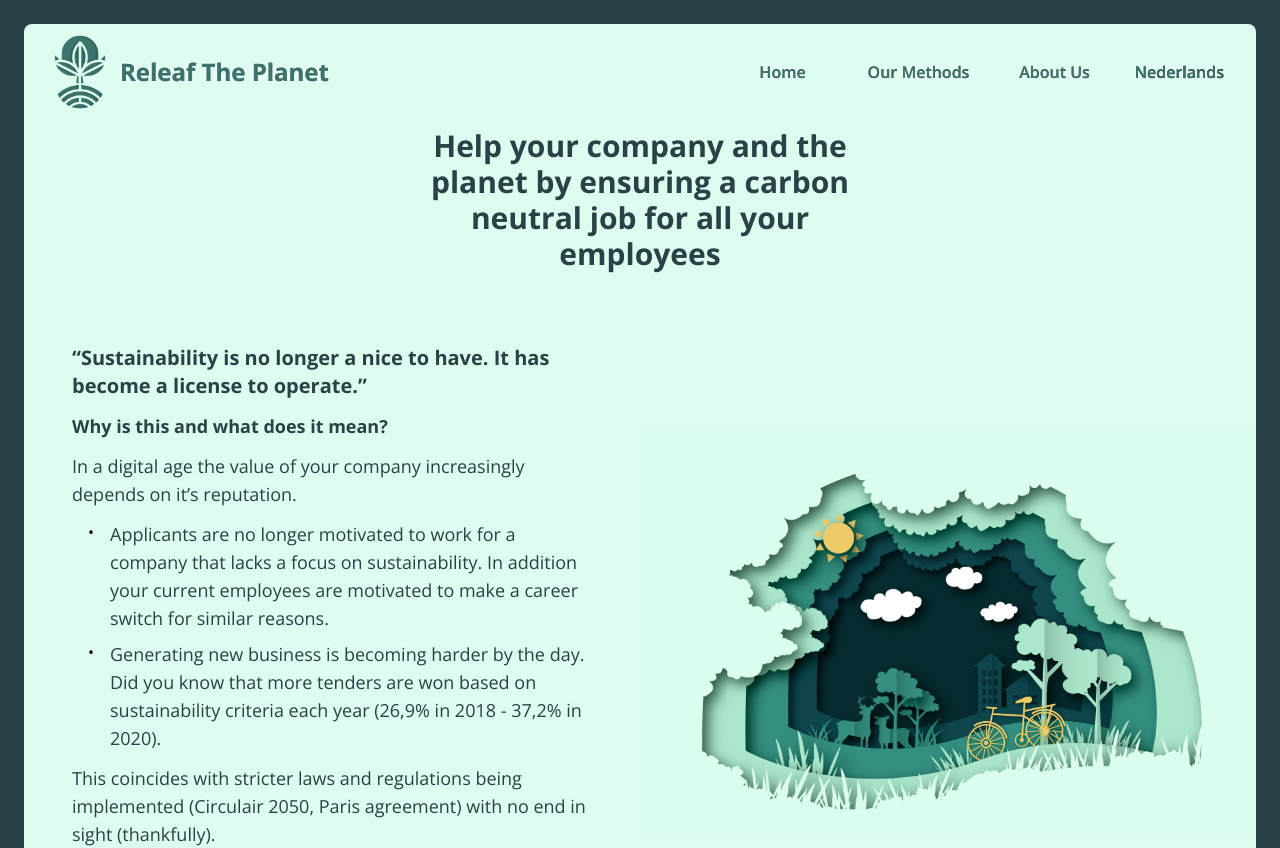
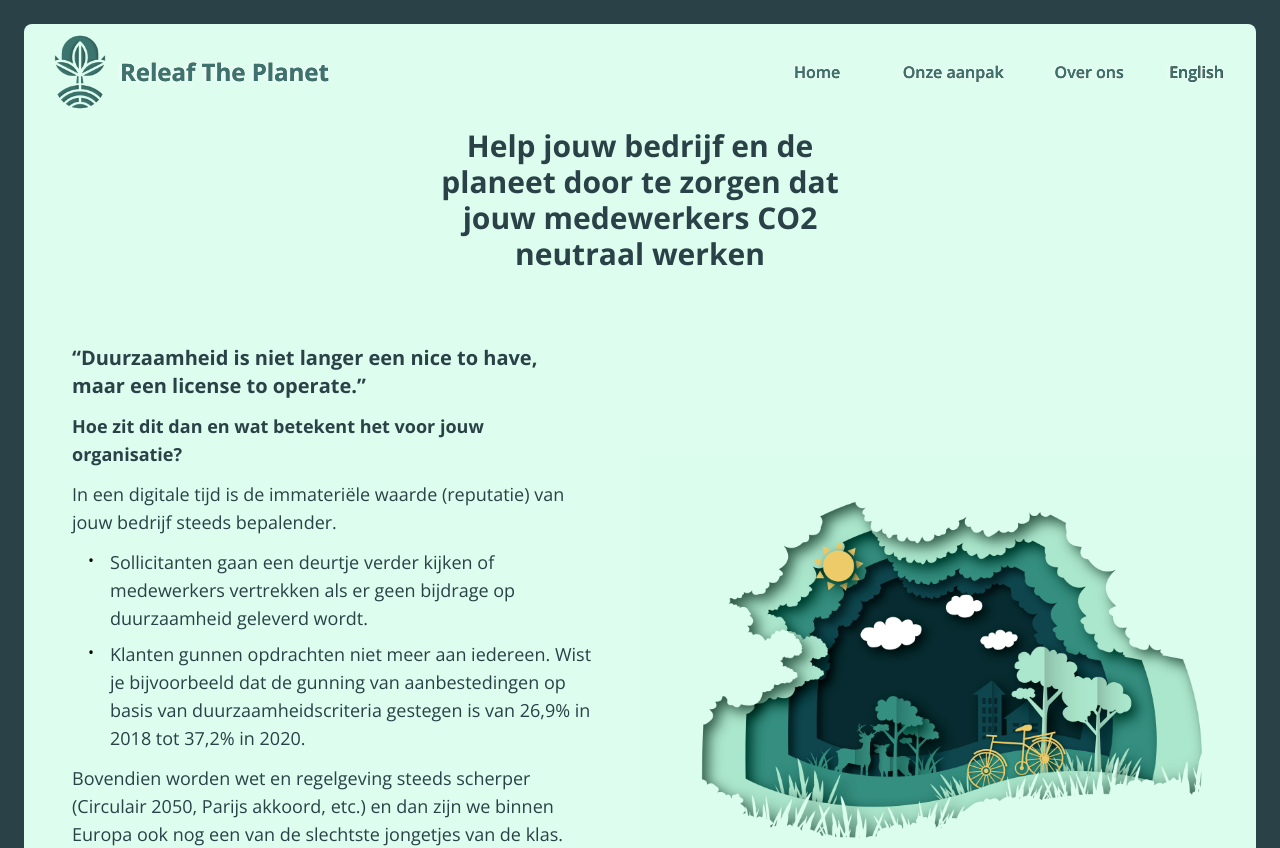
Before and after one commit to paulinevos/releaf, a Next.js app: page / in a window 1280 px wide. Shown: the top 848 px of the page. Built offline with nearby package versions, Linux system fonts and the light colour scheme.

Commit message:
Change default language state to Dutch
As the site will mostly be used for Dutch markets

```diff
--- a/contexts/LangContext.js
+++ b/contexts/LangContext.js
@@ -3,7 +3,7 @@ import React, { useState, createContext } from "react"
 export const LangContext = createContext(["sw",]);
 
 export const LangProvider = props => {
-  const [lang, setLang] = useState("en")
+  const [lang, setLang] = useState("nl")
   return (
     <LangContext.Provider value={[lang, setLang]}>
       {props.children}
```
